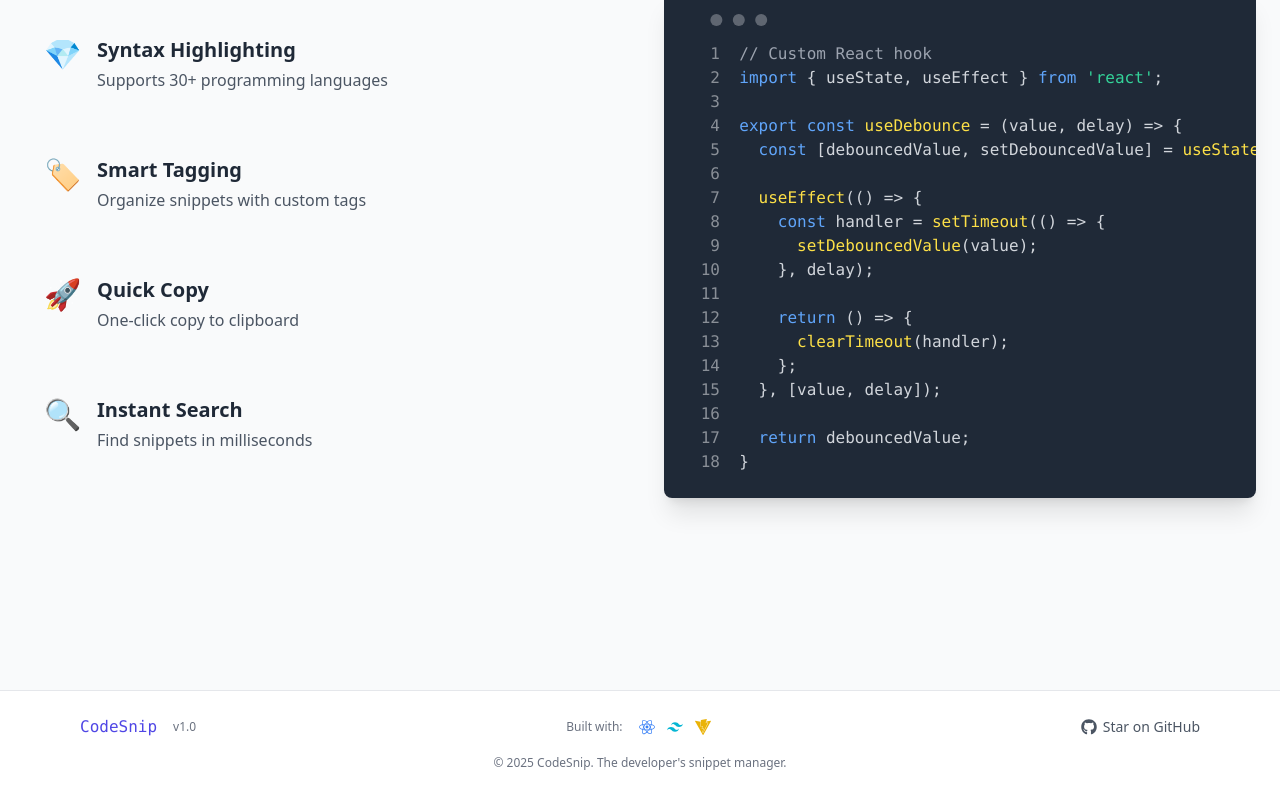
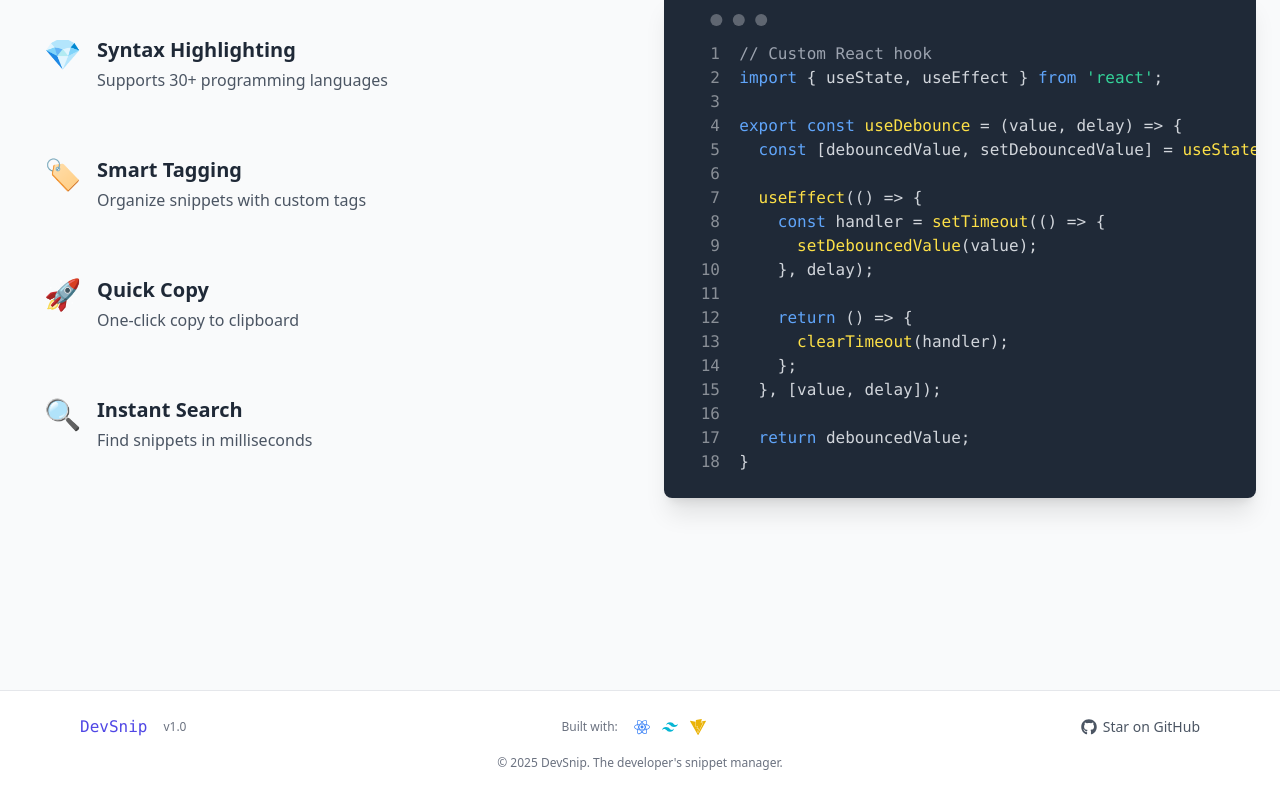
Before and after one commit to tassu1/devsnip, a React (Vite) app in the folder frontend/: page / in a window 1280 px wide. Shown: the part 463-1258 px from the top of the page. Built offline with nearby package versions, Linux system fonts and the light colour scheme.

Commit message:
made changes in design

```diff
--- a/frontend/src/components/Footer.jsx
+++ b/frontend/src/components/Footer.jsx
@@ -13,7 +13,7 @@
           {/* Left Side - Branding */}
           <div className="flex items-center space-x-4">
             <span className="font-mono font-medium text-indigo-600 dark:text-indigo-400">
-              CodeSnip
+              DevSnip
             </span>
             <span className="text-xs text-gray-500 dark:text-gray-400">
               v1.0
@@ -53,7 +53,7 @@
 
         {/* Copyright - Centered on mobile */}
         <div className="mt-4 text-center text-xs text-gray-500 dark:text-gray-500">
-          © {currentYear} CodeSnip. The developer's snippet manager.
+          © {currentYear} DevSnip. The developer's snippet manager.
         </div>
       </div>
     </footer>
--- a/frontend/src/pages/About.jsx
+++ b/frontend/src/pages/About.jsx
@@ -72,7 +72,7 @@
             <FiStar className="mr-2" /> Showcase Project
           </motion.span>
           <h1 className="text-4xl md:text-5xl font-bold text-gray-900 dark:text-white mb-6 leading-tight">
-            CodeSnip: <span className="bg-gradient-to-r from-indigo-600 to-purple-600 bg-clip-text text-transparent">Developer Productivity</span> Tool
+            DevSnip: <span className="bg-gradient-to-r from-indigo-600 to-purple-600 bg-clip-text text-transparent">Developer Productivity</span> Tool
           </h1>
           <p className="text-lg md:text-xl text-gray-600 dark:text-gray-300 max-w-2xl mx-auto">
             A full-stack application solving a real developer pain point - organizing and retrieving code snippets efficiently.
@@ -171,7 +171,7 @@
               </div>
               <h2 className="text-2xl font-bold text-gray-900 dark:text-white mb-4">Technical Solution</h2>
               <p className="text-gray-600 dark:text-gray-300 mb-4">
-                CodeSnip implements a modern full-stack solution with these technical highlights:
+                DevSnip implements a modern full-stack solution with these technical highlights:
               </p>
               <ul className="space-y-3 text-gray-600 dark:text-gray-400">
                 <li className="flex items-start">
@@ -305,7 +305,7 @@
                 </div>
                 <div className="flex justify-between items-center">
                   <div>
-                    <h3 className="font-medium text-gray-900 dark:text-white">CodeSnip Dashboard</h3>
+                    <h3 className="font-medium text-gray-900 dark:text-white">DevSnip Dashboard</h3>
                     <p className="text-gray-500 dark:text-gray-400 text-sm">Main interface screenshot</p>
                   </div>
                   <button className="text-indigo-600 dark:text-indigo-400 hover:text-indigo-800 dark:hover:text-indigo-300">
--- a/frontend/src/pages/UseCase.jsx
+++ b/frontend/src/pages/UseCase.jsx
@@ -67,7 +67,7 @@
             Optimize Your Developer Workflow
           </h1>
           <p className="text-xl text-gray-600 dark:text-gray-300">
-            How top engineers use CodeSnip to work smarter
+            How top engineers use DevSnip to work smarter
           </p>
         </div>
       </section>
```
